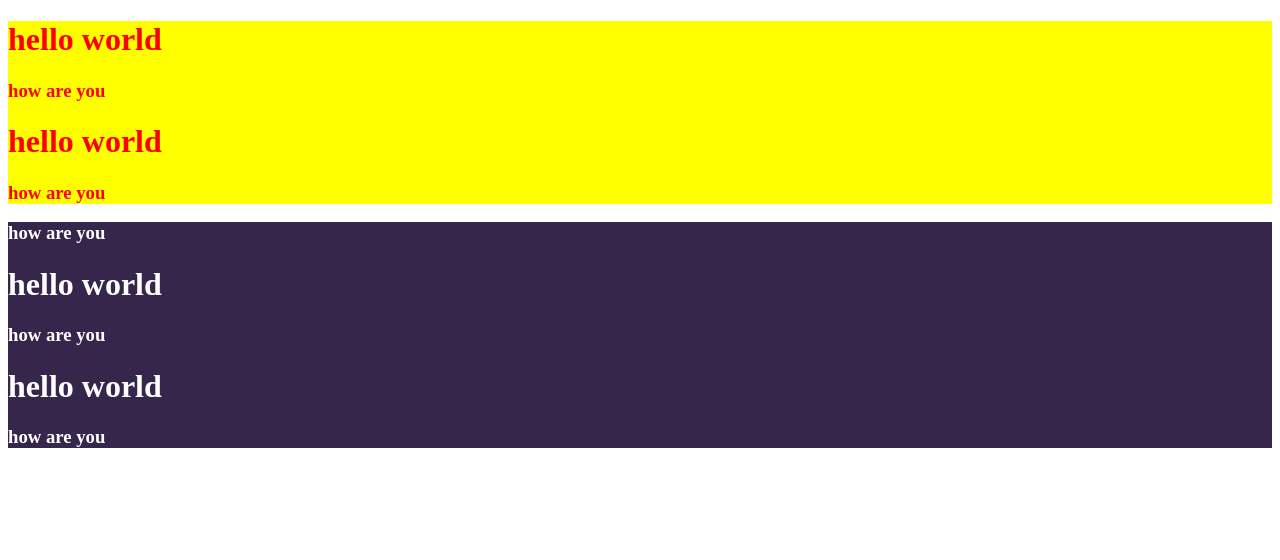
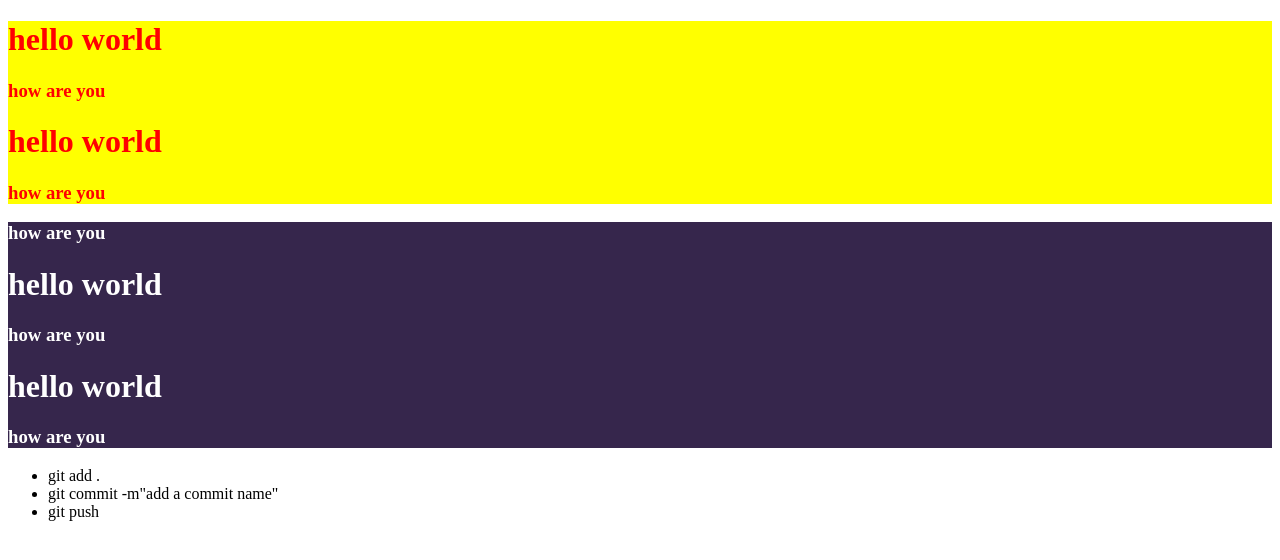
Before and after one commit to SiamunShakib/proctice-repo, a plain HTML site: page index.html in a window 1280 px wide. Drawn offline with Linux system fonts and the light colour scheme.

Commit message:
second commit

```diff
--- a/index.html
+++ b/index.html
@@ -25,5 +25,12 @@
 
 
     </div>
+
+
+    <ul>
+        <li>git add .</li>
+        <li>git commit -m"add a commit name" </li>
+        <li>git push</li>
+    </ul>
 </body>
 </html>
```
